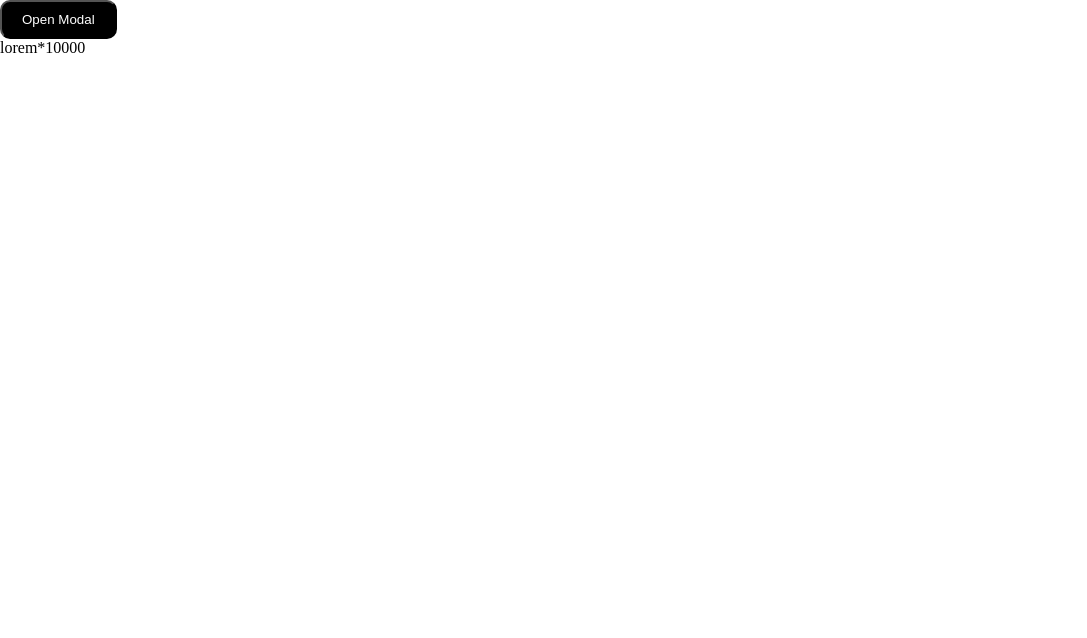
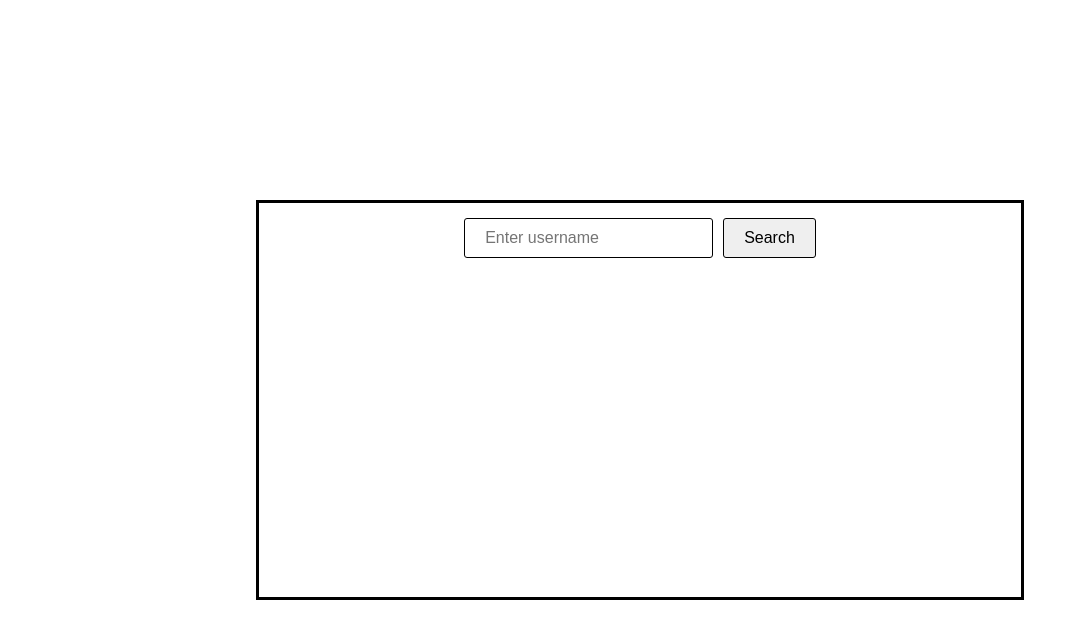
Before and after one commit to niteshgiri-7/react-Practice, a React (Create React App) app: page / in a window 1280 px wide. Shown: the top 638 px of the page, without its empty margins (0-1087 px from the left). Built offline with nearby package versions, Linux system fonts and the light colour scheme.

Commit message:
github finder

```diff
--- a/src/App.js
+++ b/src/App.js
@@ -9,6 +9,7 @@ import Theme from "./Components/Theme/Theme";
 import ScrolIndicator from "./Components/Scroll-Indicator/ScrolIndicator";
 import Tab from "./Components/Tabs/Tab";
 import ModalParent from "./Components/Modal/ModalParent";
+import Github from "./Components/Github/Github";
 function App() {
   return (
     <div className="App">
@@ -22,7 +23,8 @@ function App() {
       {/* <Theme /> */}
       {/* <ScrolIndicator /> */}
       {/* <Tab/> */}
-      <ModalParent />
+      {/* <ModalParent /> */}
+      <Github/>
     </div>
   );
 }
--- /dev/null
+++ b/src/Components/Github/Github.jsx
@@ -0,0 +1,68 @@
+import React, { useEffect, useRef, useState } from "react";
+import "./styles.css";
+const Github = () => {
+  const val = useRef(null);
+  const URL = "https://api.github.com/users/";
+  const [username, setUsername] = useState(null);
+  const [data, setData] = useState(null);
+  const [loading, setLoading] = useState(false);
+  const fetchUser = async () => {
+    setLoading(true);
+    const response = await fetch(URL + `${username}`);
+    const json = await response.json();
+    console.log(json);
+    setData(json);
+    setLoading(false);
+  };
+
+  useEffect(() => {
+    if (username) {
+      fetchUser();
+    }
+  }, [username]);
+  const handleClick = () => {
+    const value = val.current.value;
+    console.log(value);
+    setUsername(value);
+  };
+ if(loading){
+    return <h2>loading</h2>
+ }
+ console.log("data",data)
+  return (
+    <main className="wrapper">
+        <div className="whole-container">
+
+      <div className="header">
+        <input type="text" placeholder="Enter username" ref={val}></input>
+        <button onClick={handleClick}>Search</button>
+      </div>
+      {loading && <h6 className="loading">please wait</h6>}
+
+      <div className="body-container">
+
+
+      { data ?
+        <>
+        <div className="body-header">
+
+        <img src={data.avatar_url} alt="userProfile"></img>
+        <h2>{data.login}</h2>
+        </div>
+        <div className="body-content">
+            <span>followers:{data.followers}</span>
+            <span>following:{data.following}</span>
+            <span>public repo:{data.public_repos}</span>
+        </div>
+        </>
+      :null}
+      </div>
+
+
+
+        </div>
+    </main>
+  );
+};
+
+export default Github;
--- /dev/null
+++ b/src/Components/Github/styles.css
@@ -0,0 +1,64 @@
+.wrapper{
+    height: 100vh;
+    width: 100%;
+    display: flex;
+    justify-content: center;
+    box-sizing: border-box;
+}
+.whole-container{
+    height: 50%;
+    width: 60%;
+    border:3px solid black;
+    padding:10px;
+    display: flex;
+    flex-direction: column;
+    gap:10px;
+    position: relative;
+}
+.loading{
+    position: absolute;
+    top: 10%;
+    left: 10%;
+}
+
+.header{
+     align-self: center;
+
+}
+
+.header input,button{
+    padding:10px 20px;
+    font-size: 1rem;
+    margin:5px;
+    border-radius: 3px;
+    border: 1px solid black;
+}
+
+.body-container{
+    height: auto;
+    width: 80%;
+    align-self: center;
+    padding:20px;
+}
+
+.body-header{
+    display: flex;
+    flex-direction: column;
+    gap:10px;
+}
+
+.body-header img{
+    height: 200px;
+    width: 200px;
+    border-radius: 50%;
+}
+.body-header h2{
+    margin-left: 10px;
+    margin-bottom: 20px;
+}
+.body-content{
+    display: flex;
+    flex-direction: column;
+    gap:10px;
+    font-size: 1.2rem;
+}
```
